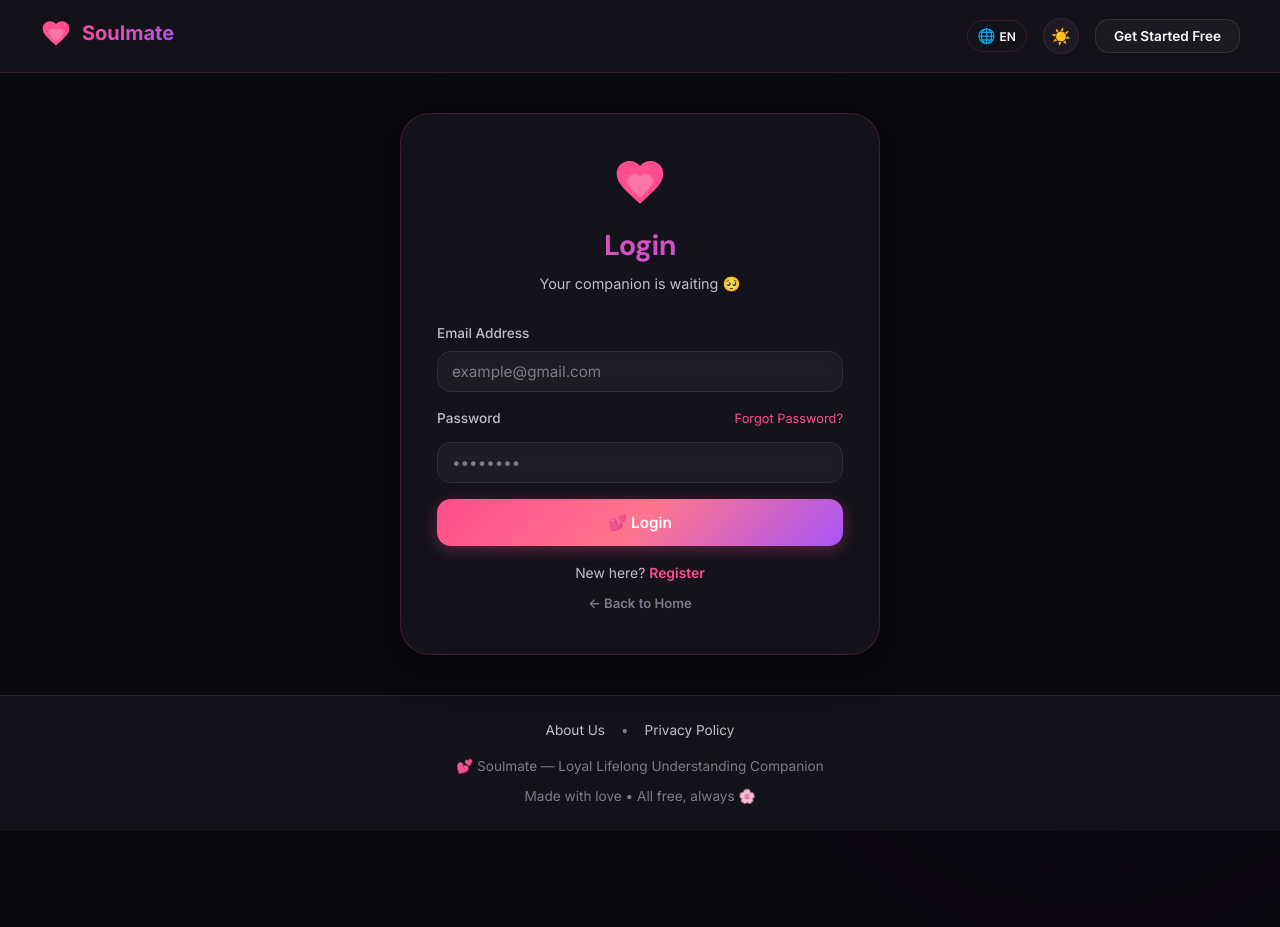
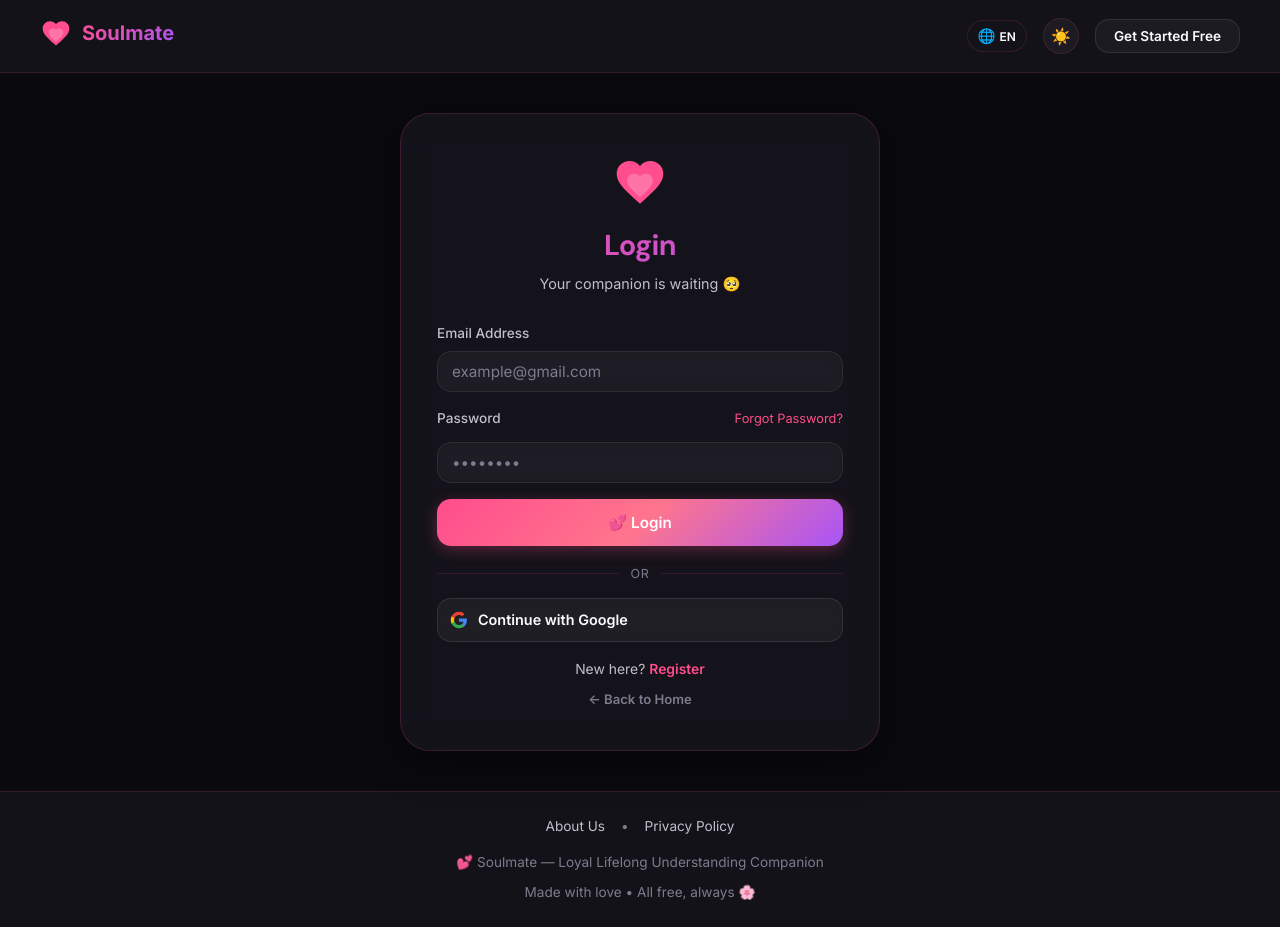
Before and after one commit to utkrashtkumar/soulmate-for-you, a Next.js app: page /login in a window 1280 px wide. Before the commit the page ends 831 px from the top, so only its background shows below. Built offline with nearby package versions, Linux system fonts and the light colour scheme; no server answers.

Commit message:
Feat: Add Google OAuth Continue buttons on Login and Register pages

```diff
--- a/src/app/login/page.js
+++ b/src/app/login/page.js
@@ -41,6 +41,23 @@
     } catch (err) {
       setError(err.message === 'Invalid login credentials' ? t('login.invalidCreds') : err.message);
     } finally {
+      setLoading(false);
+    }
+  };
+
+  const handleGoogleSignIn = async () => {
+    try {
+      setLoading(true);
+      setError('');
+      const { error: googleErr } = await supabase.auth.signInWithOAuth({
+        provider: 'google',
+        options: {
+          redirectTo: `${window.location.origin}/dashboard`,
+        },
+      });
+      if (googleErr) throw googleErr;
+    } catch (err) {
+      setError(err.message || 'Google sign-in failed. Please try again.');
       setLoading(false);
     }
   };
@@ -104,6 +121,41 @@
             </button>
           </form>
 
+          <div style={{ margin: '18px 0 14px', display: 'flex', alignItems: 'center', gap: '12px' }}>
+            <div style={{ flex: 1, height: '1px', background: 'var(--border-color)' }} />
+            <span style={{ fontSize: '0.78rem', color: 'var(--text-muted)', textTransform: 'uppercase', letterSpacing: '0.05em' }}>OR</span>
+            <div style={{ flex: 1, height: '1px', background: 'var(--border-color)' }} />
+          </div>
+
+          <button
+            type="button"
+            className="btn-secondary"
+            onClick={handleGoogleSignIn}
+            disabled={loading}
+            style={{
+              width: '100%',
+              justify: 'center',
+              padding: '12px',
+              display: 'flex',
+              alignItems: 'center',
+              gap: '10px',
+              background: 'rgba(255, 255, 255, 0.06)',
+              border: '1px solid var(--border-color)',
+              fontWeight: 600,
+              fontSize: '0.9rem',
+              cursor: 'pointer',
+              borderRadius: 'var(--radius-md)',
+            }}
+          >
+            <svg width="18" height="18" viewBox="0 0 24 24">
+              <path fill="#4285F4" d="M22.56 12.25c0-.78-.07-1.53-.2-2.25H12v4.26h5.92c-.26 1.37-1.04 2.53-2.21 3.31v2.77h3.57c2.08-1.92 3.28-4.74 3.28-8.09z" />
+              <path fill="#34A853" d="M12 23c2.97 0 5.46-.98 7.28-2.66l-3.57-2.77c-.98.66-2.23 1.06-3.71 1.06-2.86 0-5.29-1.93-6.16-4.53H2.18v2.84C3.99 20.53 7.7 23 12 23z" />
+              <path fill="#FBBC05" d="M5.84 14.09c-.22-.66-.35-1.36-.35-2.09s.13-1.43.35-2.09V7.06H2.18C1.43 8.55 1 10.22 1 12s.43 3.45 1.18 4.94l2.85-2.22.81-.63z" />
+              <path fill="#EA4335" d="M12 5.38c1.62 0 3.06.56 4.21 1.64l3.15-3.15C17.45 2.09 14.97 1 12 1 7.7 1 3.99 3.47 2.18 7.06l3.66 2.84c.87-2.6 3.3-4.52 6.16-4.52z" />
+            </svg>
+            Continue with Google
+          </button>
+
           <div className="auth-link" style={{ marginTop: '16px' }}>
             {t('login.noAccount')} <Link href="/register">{t('login.registerLink')}</Link>
           </div>
```
Also changed, not shown: src/app/register/page.js (+52 -0 lines).
